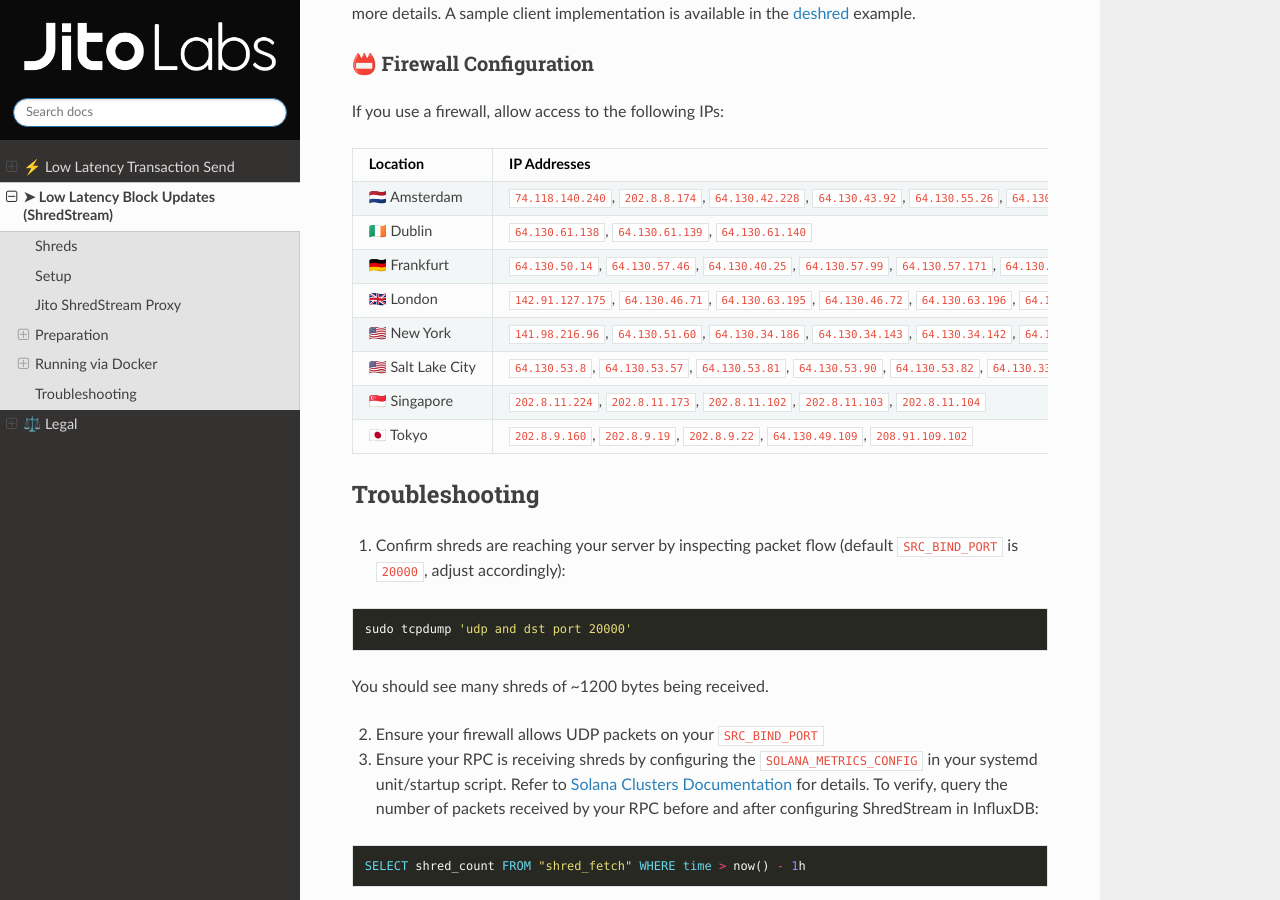
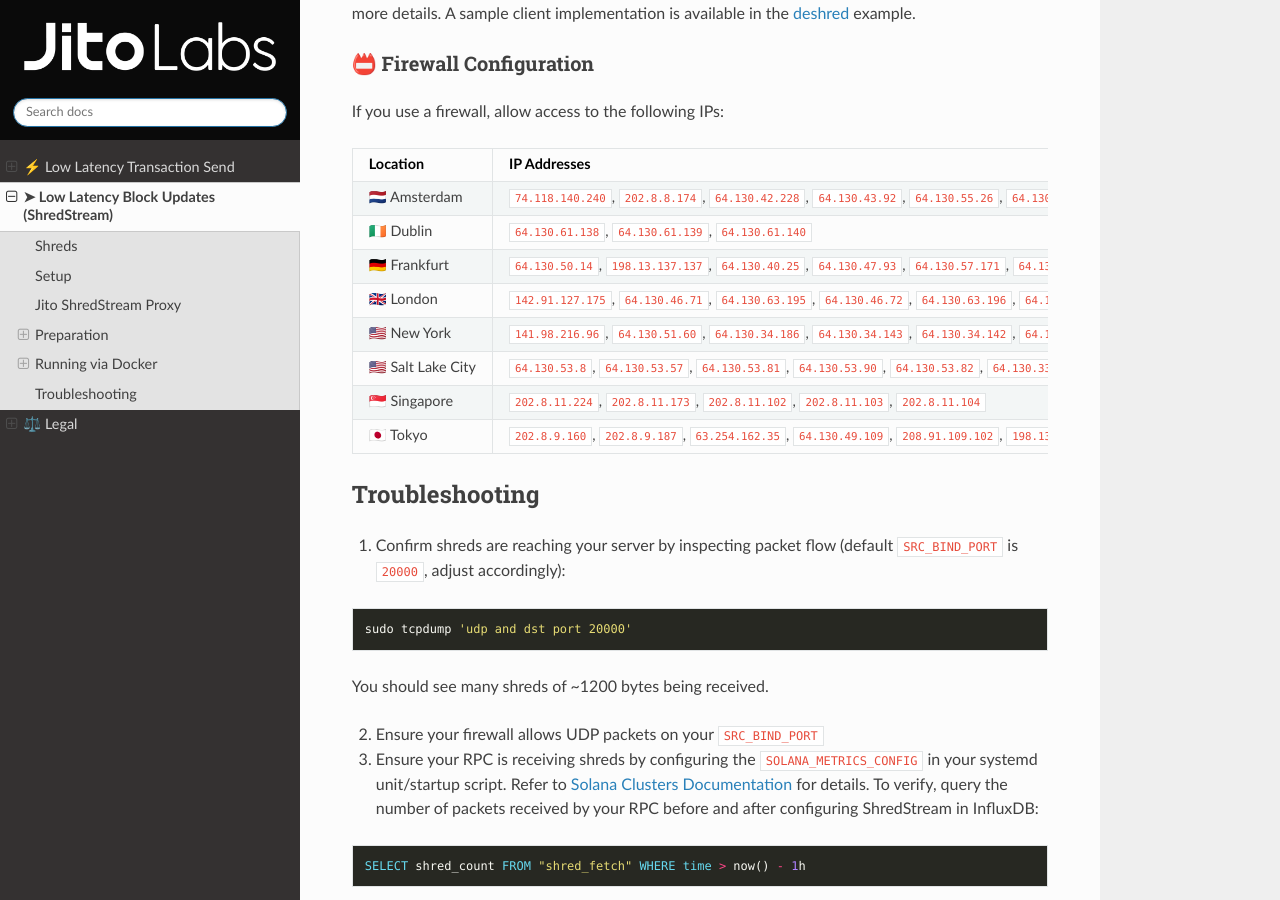
Before and after one commit to jito-labs/jito-docs, a Sphinx documentation site: the page built from docs/source/lowlatencytxnfeed.md, in a window 1280 px wide and 900 px high, scrolled down 3211 px. Built offline with Sphinx 7.4.7 and the Read the Docs theme 3.1.0, drawn with Linux system fonts in a browser that asks for light colours.

Commit message:
Update shredstream IPs (#67)

```diff
--- a/docs/source/lowlatencytxnfeed.md
+++ b/docs/source/lowlatencytxnfeed.md
@@ -122,16 +122,16 @@
 
 If you use a firewall, allow access to the following IPs:
 
-| Location            | IP Addresses                                                                                                                          |
-|---------------------|---------------------------------------------------------------------------------------------------------------------------------------|
-| 🇳🇱 Amsterdam      | `74.118.140.240`, `202.8.8.174`, `64.130.42.228`, `64.130.43.92`, `64.130.55.26`, `64.130.42.227`, `64.130.43.19`, `64.130.55.28`     |
-| 🇮🇪 Dublin         | `64.130.61.138`, `64.130.61.139`, `64.130.61.140`                                                                                     |
-| 🇩🇪 Frankfurt      | `64.130.50.14`, `64.130.57.46`, `64.130.40.25`, `64.130.57.99`, `64.130.57.171`, `64.130.40.23`, `64.130.40.22`, `64.130.40.21`       |
-| 🇬🇧 London         | `142.91.127.175`, `64.130.46.71`, `64.130.63.195`, `64.130.46.72`, `64.130.63.196`, `64.130.46.73`                                    |
-| 🇺🇸 New York       | `141.98.216.96`, `64.130.51.60`, `64.130.34.186`, `64.130.34.143`, `64.130.34.142`, `64.130.34.189`, `64.130.34.190`, `64.130.34.141` |
-| 🇺🇸 Salt Lake City | `64.130.53.8`, `64.130.53.57`, `64.130.53.81`, `64.130.53.90`, `64.130.53.82`, `64.130.33.181`, `64.130.33.88`                        |
-| 🇸🇬 Singapore      | `202.8.11.224`, `202.8.11.173`, `202.8.11.102`, `202.8.11.103`, `202.8.11.104`                                                        |
-| 🇯🇵 Tokyo          | `202.8.9.160`, `202.8.9.19`, `202.8.9.22`, `64.130.49.109`, `208.91.109.102`                                                          |
+| Location            | IP Addresses                                                                                                                                                                           |
+|---------------------|----------------------------------------------------------------------------------------------------------------------------------------------------------------------------------------|
+| 🇳🇱 Amsterdam      | `74.118.140.240`, `202.8.8.174`, `64.130.42.228`, `64.130.43.92`, `64.130.55.26`, `64.130.42.227`, `64.130.43.19`, `64.130.55.28`, `63.254.166.12`, `198.13.134.208`, `198.13.134.231` |
+| 🇮🇪 Dublin         | `64.130.61.138`, `64.130.61.139`, `64.130.61.140`                                                                                                                                      |
+| 🇩🇪 Frankfurt      | `64.130.50.14`, `198.13.137.137`, `64.130.40.25`, `64.130.47.93`, `64.130.57.171`, `64.130.40.23`, `64.130.40.22`, `64.130.40.21`, `64.130.40.26`, `64.130.40.24`                      |
+| 🇬🇧 London         | `142.91.127.175`, `64.130.46.71`, `64.130.63.195`, `64.130.46.72`, `64.130.63.196`, `64.130.46.73`                                                                                     |
+| 🇺🇸 New York       | `141.98.216.96`, `64.130.51.60`, `64.130.34.186`, `64.130.34.143`, `64.130.34.142`, `64.130.34.189`, `64.130.34.190`, `64.130.34.141`                                                  |
+| 🇺🇸 Salt Lake City | `64.130.53.8`, `64.130.53.57`, `64.130.53.81`, `64.130.53.90`, `64.130.53.82`, `64.130.33.181`, `64.130.33.88`                                                                         |
+| 🇸🇬 Singapore      | `202.8.11.224`, `202.8.11.173`, `202.8.11.102`, `202.8.11.103`, `202.8.11.104`                                                                                                         |
+| 🇯🇵 Tokyo          | `202.8.9.160`, `202.8.9.187`, `63.254.162.35`, `64.130.49.109`, `208.91.109.102`, `198.13.133.123`                                                                                     |
 
 ## Troubleshooting
 1. Confirm shreds are reaching your server by inspecting packet flow (default `SRC_BIND_PORT` is `20000`, adjust accordingly):
```
